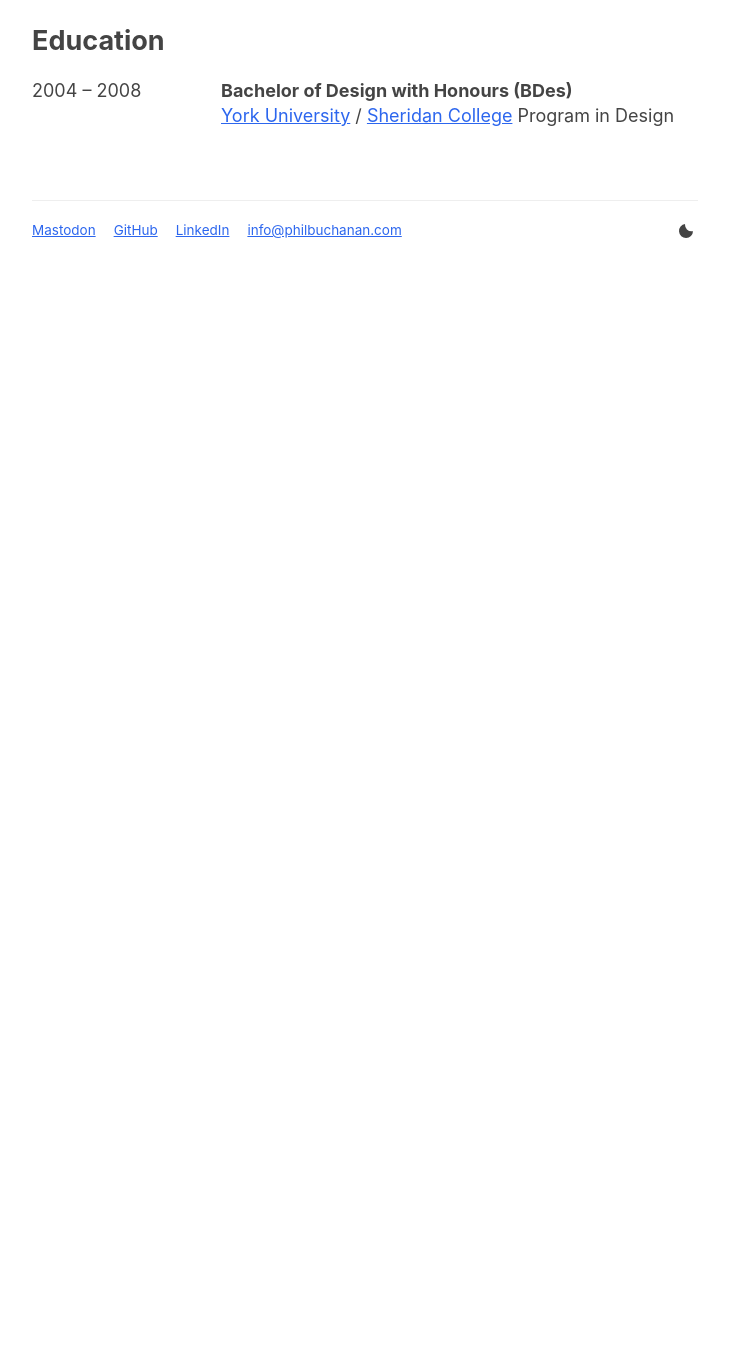
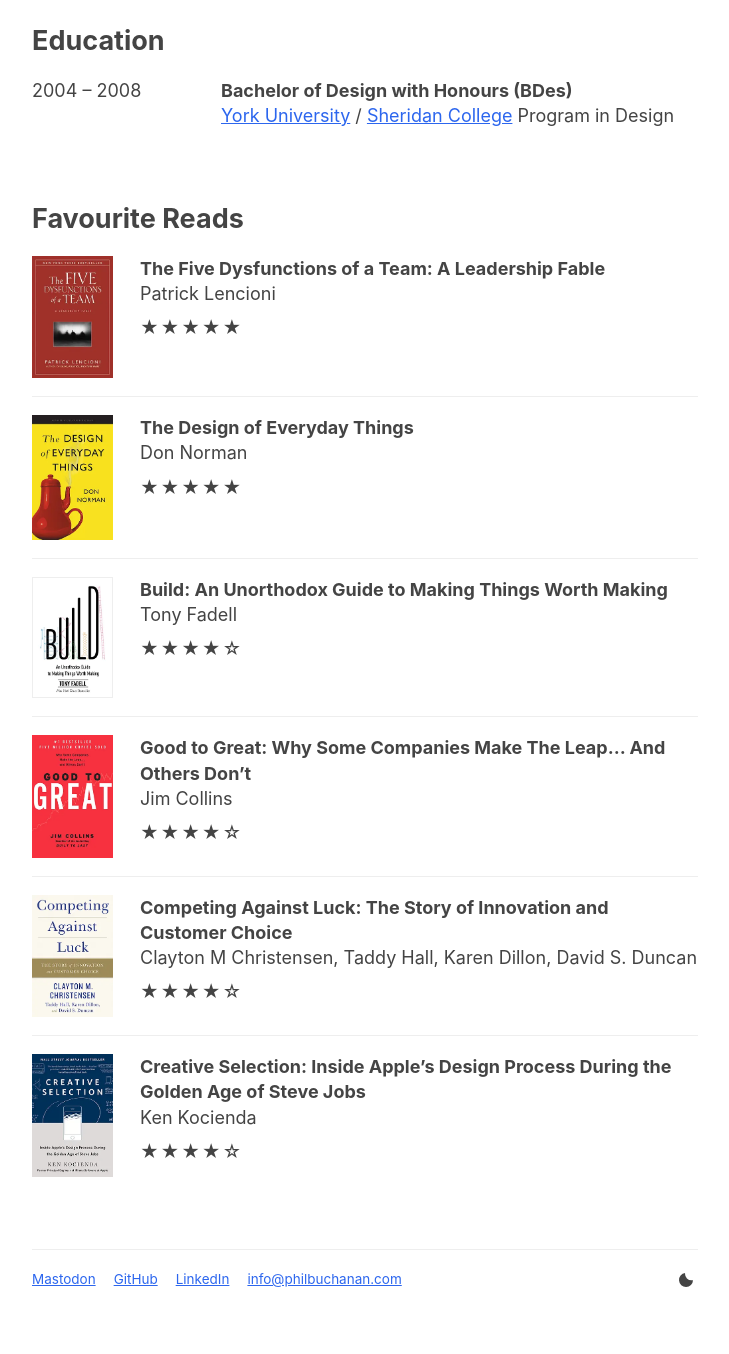
Before and after one commit to philbuchanan/philbuchanan.github.io, a PHP site: page / in a window 1280 px wide. Shown: the part 1360-2714 px from the top of the page, without its empty margins (275-1004 px from the left). Before the commit the page ends 1598 px from the top, so only its background shows below. Run offline with PHP 8.4, Linux system fonts and the light colour scheme.

Commit message:
Added favourite reads section

```diff
--- a/assets/css/style.scss
+++ b/assets/css/style.scss
@@ -448,6 +448,37 @@ button,
 	}
 }
 
+.c-book {
+	line-height: 1.4;
+}
+
+.c-book__author,
+.c-book__rating {
+	margin-bottom: 0;
+}
+
+.c-book__cover {
+	display: none;
+}
+
+.c-book__rating {
+	letter-spacing: 0.1em;
+	margin-top: 0.5em;
+}
+
+@media screen and (min-width: 504px) {
+	.c-book {
+		display: flex;
+	}
+
+	.c-book__cover {
+		display: block;
+		flex: 0 0 auto;
+		width: 4.5rem;
+		margin-right: 1.5rem;
+	}
+}
+
 .u-sr-only {
 	clip: rect(1px, 1px, 1px, 1px);
 	position: absolute;
@@ -459,6 +490,10 @@ button,
 
 .u-no-margin-bottom {
 	margin-bottom: 0 !important;
+}
+
+.u-no-wrap {
+	white-space: nowrap !important;
 }
 
 html[data-theme="dark"] {
--- a/index.html
+++ b/index.html
@@ -105,6 +105,71 @@
 						</li>
 					</ul>
 				</section>
+				<section class="c-section">
+					<h2 class="u-no-margin-bottom">Favourite Reads</h2>
+					<ul class="o-list-bare o-list-ruled u-no-margin-bottom">
+						<li class="c-book">
+							<div class="c-book__cover">
+								<img src="/assets/images/books/the-five-dysfunctions-of-a-team.webp" alt="The Five Dysfunctions of a Team book cover" />
+							</div>
+							<div class="c-book__details">
+								<h3>The Five Dysfunctions of a Team: A Leadership Fable</h3>
+								<p class="c-book__author"><span class="u-no-wrap">Patrick Lencioni</span></p>
+								<p class="c-book__rating" title="5 out of 5 stars">★★★★★</p>
+							</div>
+						</li>
+						<li class="c-book">
+							<div class="c-book__cover">
+								<img src="/assets/images/books/design-of-everyday-things.webp" alt="The Design of Everyday Things book cover" />
+							</div>
+							<div class="c-book__details">
+								<h3>The Design of Everyday Things</h3>
+								<p class="c-book__author"><span class="u-no-wrap">Don Norman</span></p>
+								<p class="c-book__rating" title="5 out of 5 stars">★★★★★</p>
+							</div>
+						</li>
+						<li class="c-book">
+							<div class="c-book__cover">
+								<img src="/assets/images/books/build.webp" alt="Build book cover" style="border: 1px solid var(--color--border)" />
+							</div>
+							<div class="c-book__details">
+								<h3>Build: An Unorthodox Guide to Making Things Worth Making</h3>
+								<p class="c-book__author"><span class="u-no-wrap">Tony Fadell</span></p>
+								<p class="c-book__rating" title="4 out of 5 stars">★★★★☆</p>
+							</div>
+						</li>
+						<li class="c-book">
+							<div class="c-book__cover">
+								<img src="/assets/images/books/good-to-great.webp" alt="Good to Great book cover" />
+							</div>
+							<div class="c-book__details">
+								<h3>Good to Great: Why Some Companies Make The Leap… And Others Don’t</h3>
+								<p class="c-book__author"><span class="u-no-wrap">Jim Collins</span></p>
+								<p class="c-book__rating" title="4 out of 5 stars">★★★★☆</p>
+							</div>
+						</li>
+						<li class="c-book">
+							<div class="c-book__cover">
+								<img src="/assets/images/books/competing-against-luck.webp" alt="Competing Against Luck book cover" />
+							</div>
+							<div class="c-book__details">
+								<h3>Competing Against Luck: The Story of Innovation and Customer Choice</h3>
+								<p class="c-book__author"><span class="u-no-wrap">Clayton M Christensen</span>, <span class="u-no-wrap">Taddy Hall</span>, <span class="u-no-wrap">Karen Dillon</span>, <span class="u-no-wrap">David S. Duncan</span></p>
+								<p class="c-book__rating" title="4 out of 5 stars">★★★★☆</p>
+							</div>
+						</li>
+						<li class="c-book">
+							<div class="c-book__cover">
+								<img src="/assets/images/books/creative-selection.webp" alt="Creative Selection book cover" />
+							</div>
+							<div class="c-book__details">
+								<h3>Creative Selection: Inside Apple’s Design Process During the Golden Age of Steve Jobs</h3>
+								<p class="c-book__author"><span class="u-no-wrap">Ken Kocienda</span></p>
+								<p class="c-book__rating" title="4 out of 5 stars">★★★★☆</p>
+							</div>
+						</li>
+					</ul>
+				</section>
 			</article>
 		</main>
 		<footer class="c-site-footer">
```
Also changed, not shown: assets/css/style.css, assets/images/books/build.webp (added), assets/images/books/competing-against-luck.webp (added), assets/images/books/creative-selection.webp (added), assets/images/books/design-of-everyday-things.webp (added), assets/images/books/good-to-great.webp (added), assets/images/books/the-five-dysfunctions-of-a-team.webp (added), 1 other file.
